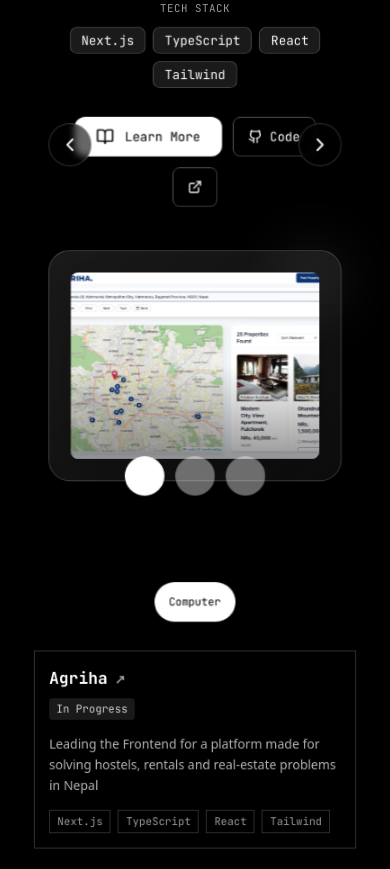
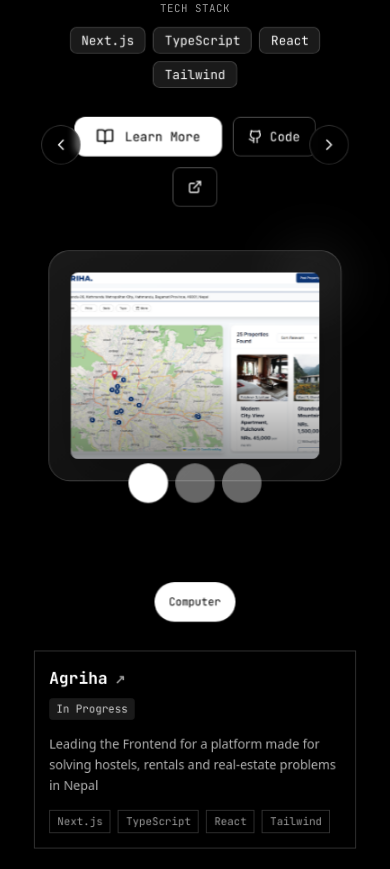
Before and after one commit to bishnt/portfolio, a Next.js app: page /cs in a window 390 px wide. Shown: the part 2540-3409 px from the top of the page. Built offline with nearby package versions, Linux system fonts and the light colour scheme; no server answers; a web font is replaced by a local one.

Commit message:
optimized flow

```diff
--- a/components/project-slideshow.tsx
+++ b/components/project-slideshow.tsx
@@ -279,27 +279,27 @@ export default function ProjectSlideshow({ pageType }: ProjectSlideshowProps) {
         {/* Navigation Arrows */}
         <button
           onClick={prevSlide}
-          className="absolute left-4 lg:left-8 top-1/2 -translate-y-1/2 w-12 h-12 bg-black/60 border border-white/20 rounded-full flex items-center justify-center hover:bg-black/80 hover:border-white/40 hover:scale-110 transition-all duration-300 z-10 backdrop-blur-sm"
+          className="absolute left-2 sm:left-4 lg:left-8 top-1/2 -translate-y-1/2 w-10 h-10 sm:w-12 sm:h-12 bg-black/60 border border-white/20 rounded-full flex items-center justify-center hover:bg-black/80 hover:border-white/40 hover:scale-110 transition-all duration-300 z-10 backdrop-blur-sm"
           aria-label="Previous project"
         >
-          <ChevronLeft className="w-6 h-6" />
+          <ChevronLeft className="w-5 h-5 sm:w-6 sm:h-6" />
         </button>
 
         <button
           onClick={nextSlide}
-          className="absolute right-4 lg:right-8 top-1/2 -translate-y-1/2 w-12 h-12 bg-black/60 border border-white/20 rounded-full flex items-center justify-center hover:bg-black/80 hover:border-white/40 hover:scale-110 transition-all duration-300 z-10 backdrop-blur-sm"
+          className="absolute right-2 sm:right-4 lg:right-8 top-1/2 -translate-y-1/2 w-10 h-10 sm:w-12 sm:h-12 bg-black/60 border border-white/20 rounded-full flex items-center justify-center hover:bg-black/80 hover:border-white/40 hover:scale-110 transition-all duration-300 z-10 backdrop-blur-sm"
           aria-label="Next project"
         >
-          <ChevronRight className="w-6 h-6" />
+          <ChevronRight className="w-5 h-5 sm:w-6 sm:h-6" />
         </button>
 
         {/* Dots Indicator */}
-        <div className="absolute bottom-8 left-1/2 -translate-x-1/2 flex gap-3">
+        <div className="absolute bottom-6 sm:bottom-8 left-1/2 -translate-x-1/2 flex gap-2 sm:gap-3">
           {currentProjects.map((_, index) => (
             <button
               key={index}
               onClick={() => setCurrentIndex(index)}
-              className={`w-3 h-3 rounded-full transition-all duration-300 hover:scale-125 ${
+              className={`w-2 h-2 sm:w-3 sm:h-3 rounded-full transition-all duration-300 hover:scale-125 ${
                 index === currentIndex ? "bg-white shadow-lg" : "bg-white/40 hover:bg-white/60"
               }`}
               aria-label={`Go to project ${index + 1}`}
```
